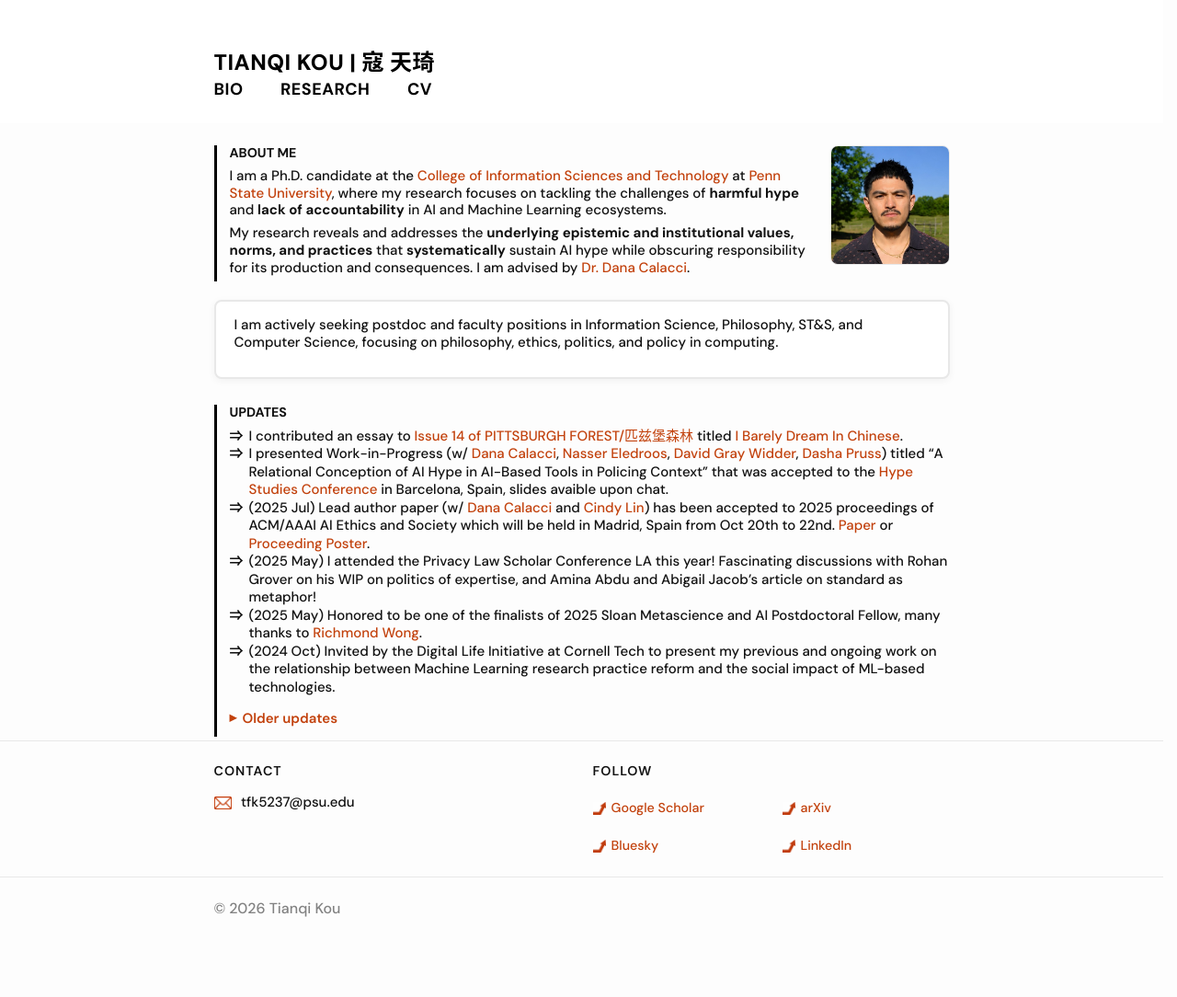
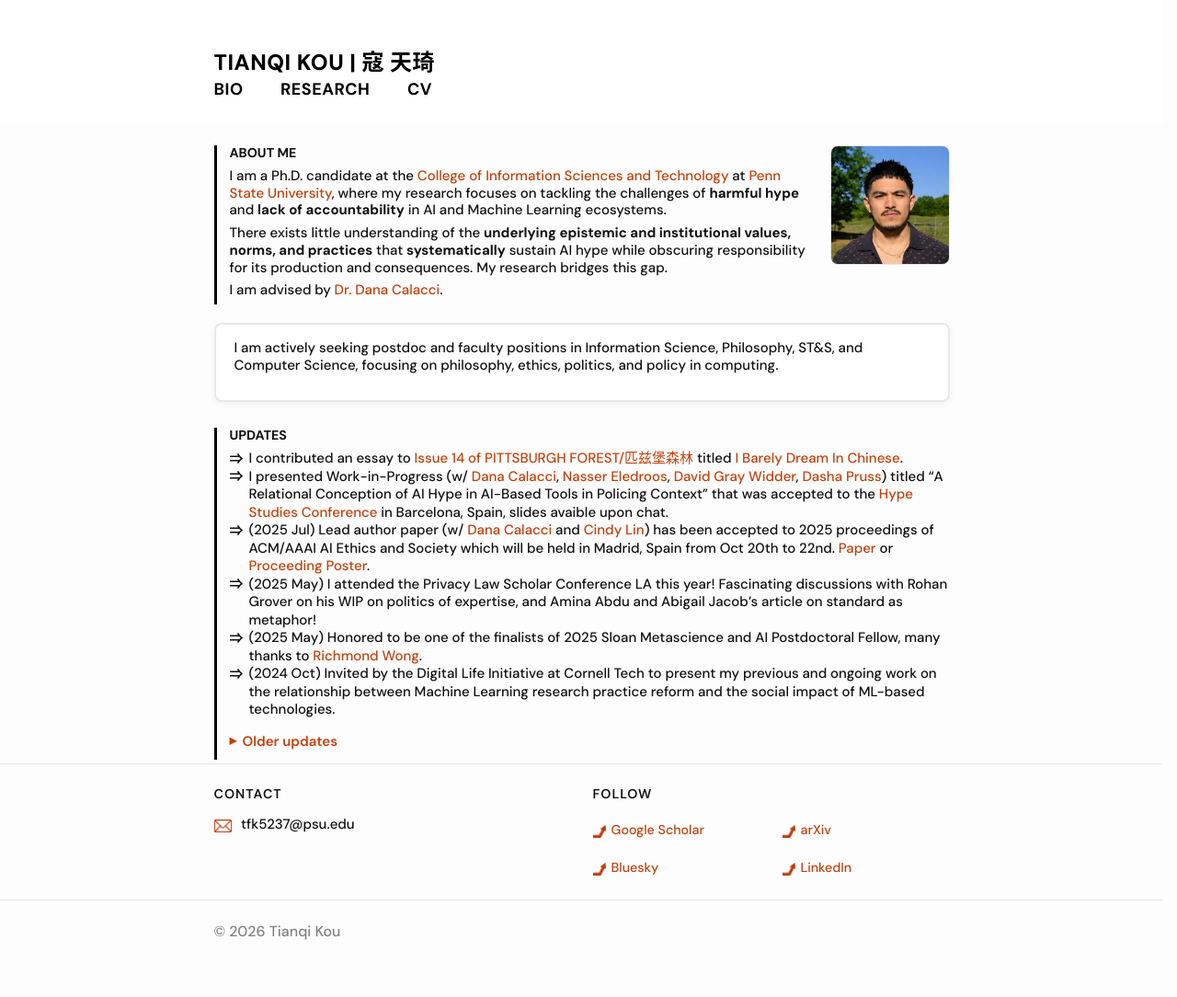
Before and after one commit to koutianqi/koutianqi.github.io, a Jekyll site: the page built from index.markdown, in a window 1280 px wide. Shown: the whole page at 92% size. Built offline with Jekyll 4.4.1, drawn with Linux system fonts in a browser that asks for light colours; before the commit the page ends 1059 px from its top, so only the background shows below that.

Commit message:
Update index.markdown

```diff
--- a/index.markdown
+++ b/index.markdown
@@ -11,7 +11,9 @@ description: "I study hype and accountability in AI/ML ecosystem."
 
 I am a Ph.D. candidate at the [College of Information Sciences and Technology](https://ist.psu.edu/about) at [Penn State University](https://www.psu.edu), where my research focuses on tackling the challenges of **harmful hype** and **lack of accountability** in AI and Machine Learning ecosystems.
 
-My research reveals and addresses the **underlying epistemic and institutional values, norms, and practices** that **systematically** sustain AI hype while obscuring responsibility for its production and consequences. I am advised by [Dr. Dana Calacci](https://www.dcalacci.net).
+There exists little understanding of the **underlying epistemic and institutional values, norms, and practices** that **systematically** sustain AI hype while obscuring responsibility for its production and consequences. My research bridges this gap.
+
+I am advised by [Dr. Dana Calacci](https://www.dcalacci.net).
 
   </div>
   <img class="headshot" src="{{ "/assets/img/headshot_crop.jpg" | relative_url }}" alt="Headshot" />
```
